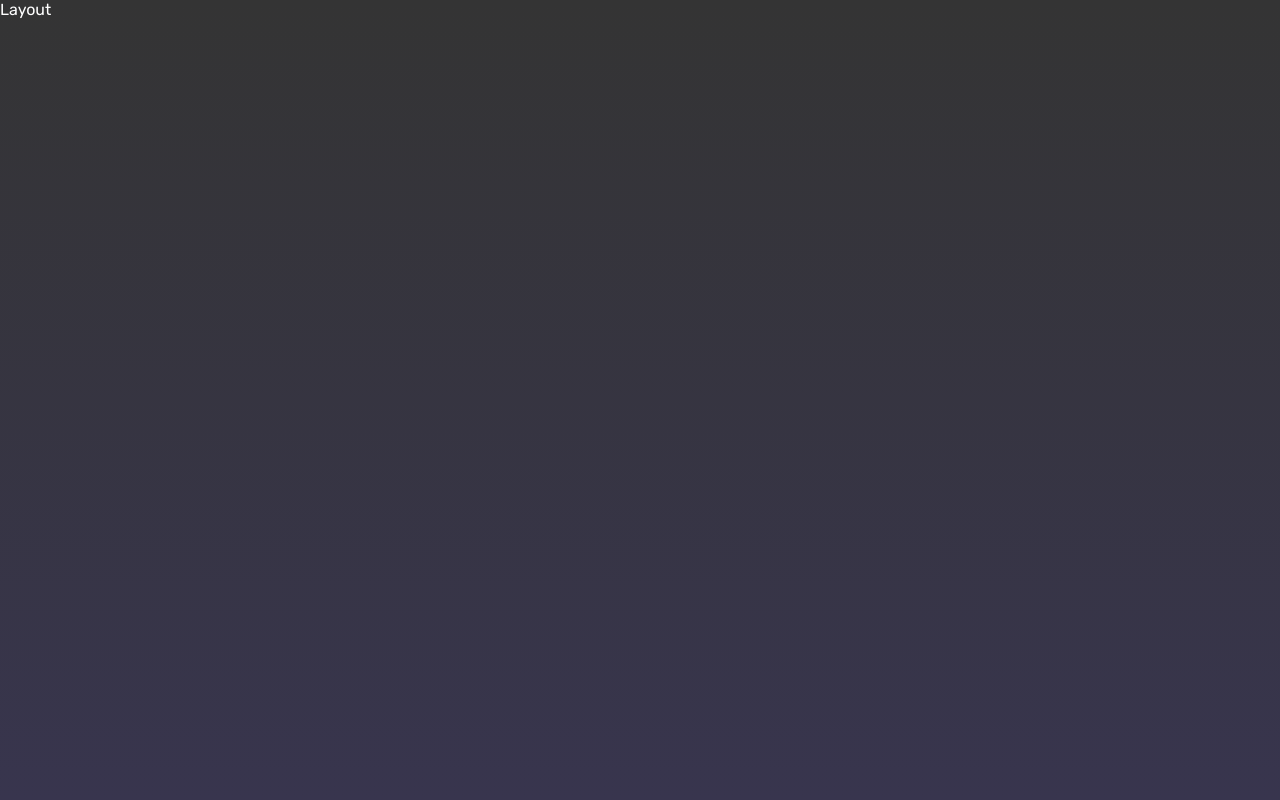
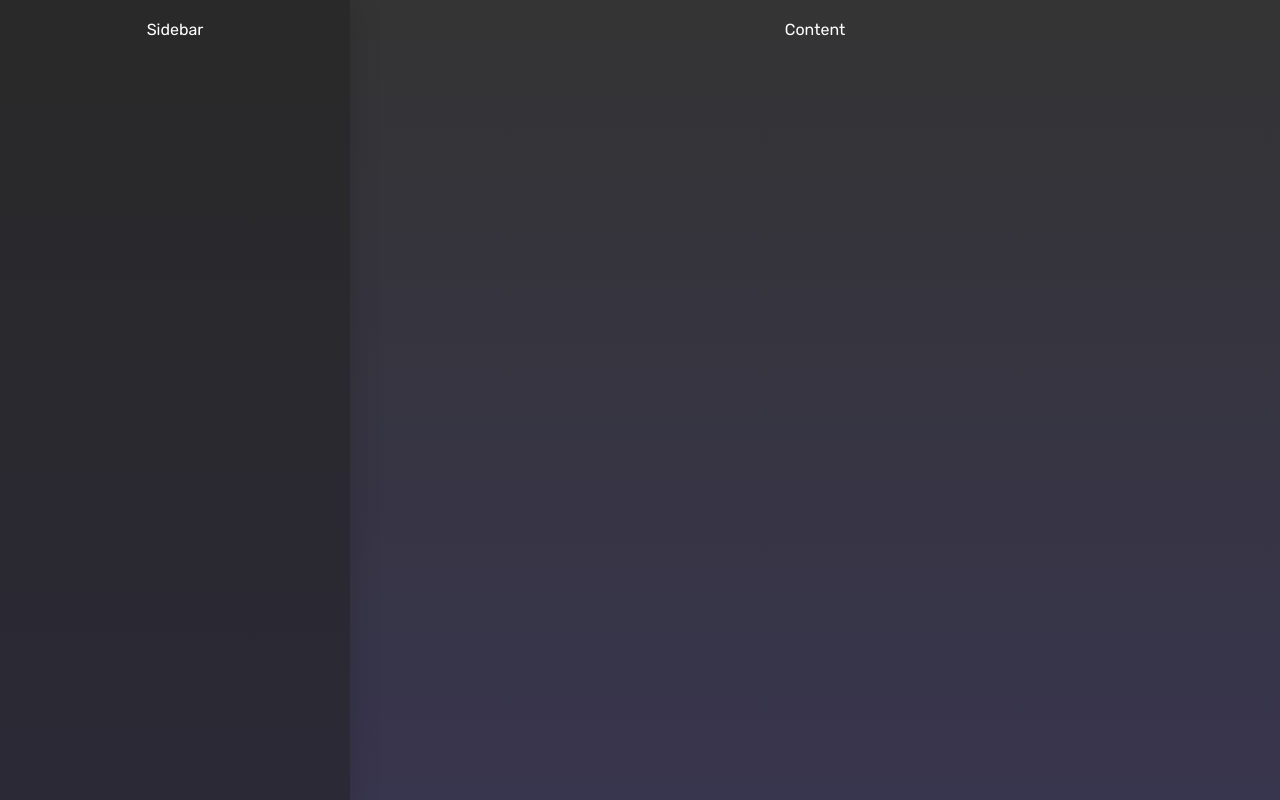
Before and after one commit to Ilyacnt/ils-online-test, a React (Create React App) app: page / in a window 1280 px wide. Built offline with nearby package versions, Linux system fonts and the light colour scheme.

Commit message:
Layout base added

```diff
--- a/src/components/layout/Layout.module.css
+++ b/src/components/layout/Layout.module.css
@@ -1,8 +1,36 @@
 .Layout {
+    display: grid;
+    grid-template-rows: 1fr;
+    grid-template-columns: minmax(200px, 350px) minmax(600px, 1fr);
+    height: 100%;
 }
 
 .Sidebar {
+    display: flex;
+    flex-direction: column;
+    align-items: center;
+    gap: 15px;
+    box-shadow: 0px 4px 30px 0px rgba(0, 0, 0, 0.15);
+    background: rgba(30, 30, 30, 0.5);
+    padding: 20px;
+    width: 100%;
+    height: 100%;
 }
 
 .Content {
+    display: flex;
+    flex-direction: column;
+    align-items: center;
+    gap: 10px;
+    background: none;
+    padding: 20px;
+    width: 100%;
+    height: 100%;
 }
+
+@media (max-width: 800px) {
+    .Layout {
+        grid-template-rows: 300px 1fr;
+        grid-template-columns: 1fr;
+    }
+}
--- a/src/components/layout/Layout.tsx
+++ b/src/components/layout/Layout.tsx
@@ -1,7 +1,12 @@
 import styles from './Layout.module.css'
 
 const Layout = () => {
-    return <div className={styles.Layout}>Layout</div>
+    return (
+        <div className={styles.Layout}>
+            <div className={styles.Sidebar}>Sidebar</div>
+            <div className={styles.Content}>Content</div>
+        </div>
+    )
 }
 
 export default Layout
--- a/src/styles.css
+++ b/src/styles.css
@@ -18,3 +18,7 @@ body {
     background: linear-gradient(180deg, #343434 0%, #38354e 99.99%, #35424f 100%);
     height: 100vh;
 }
+
+#root {
+    height: 100%;
+}
```
